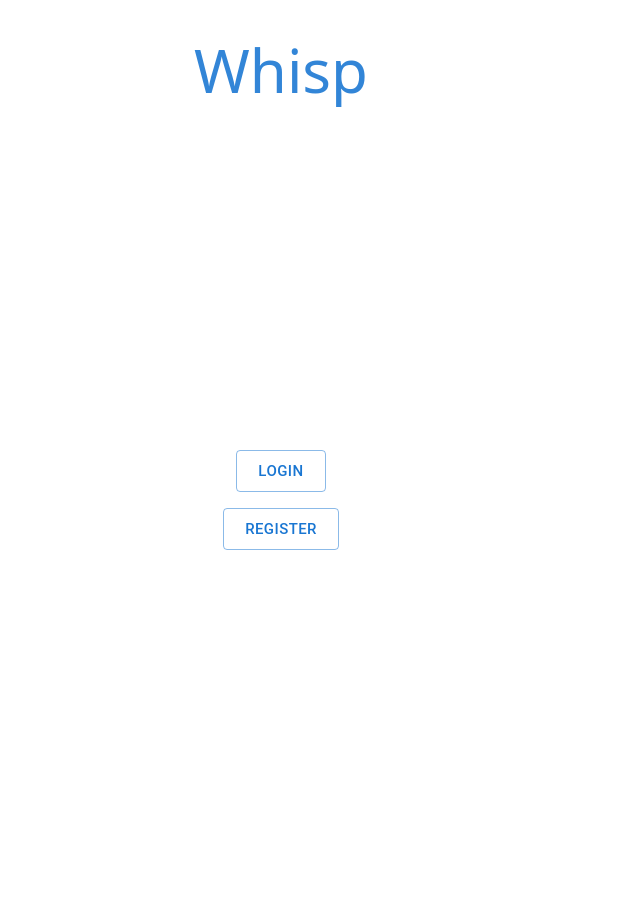
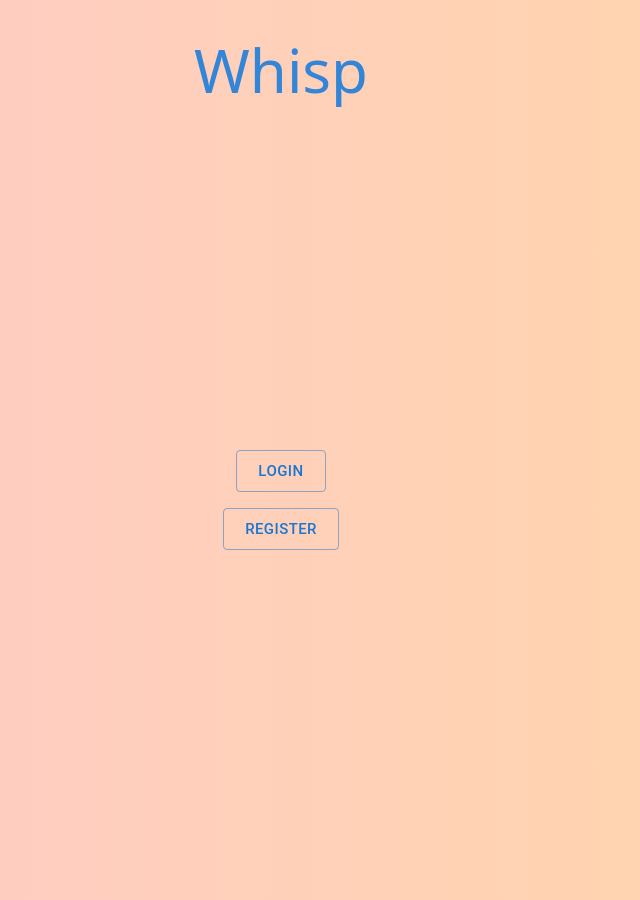
Before and after one commit to MrMancs/Message_app, a React (Vite) app in the folder reactapp/: page / in a window 1280 px wide. Shown: the whole page, without its empty margins (359-999 px from the left). Built offline with nearby package versions, Linux system fonts and the light colour scheme.

Commit message:
Add background gradient to Home page

```diff
--- a/reactapp/src/Pages/Home.jsx
+++ b/reactapp/src/Pages/Home.jsx
@@ -8,7 +8,7 @@ export default function Home(){
     const navigate = useNavigate();
 
     return(
-        <div className="flex flex-col justify-center text-center text-[#3285d7]">
+        <div className="flex flex-col justify-center text-center text-[#3285d7] bg-linear-to-r from-red-200 to-orange-200">
             <h1 className="text-6xl mt-10">Whisp</h1>
             <Stack spacing={2} className="flex flex-col items-center justify-center h-screen">
                 <Button onClick={() => navigate("/login")} variant="outlined" size="large">Login</Button>
```
